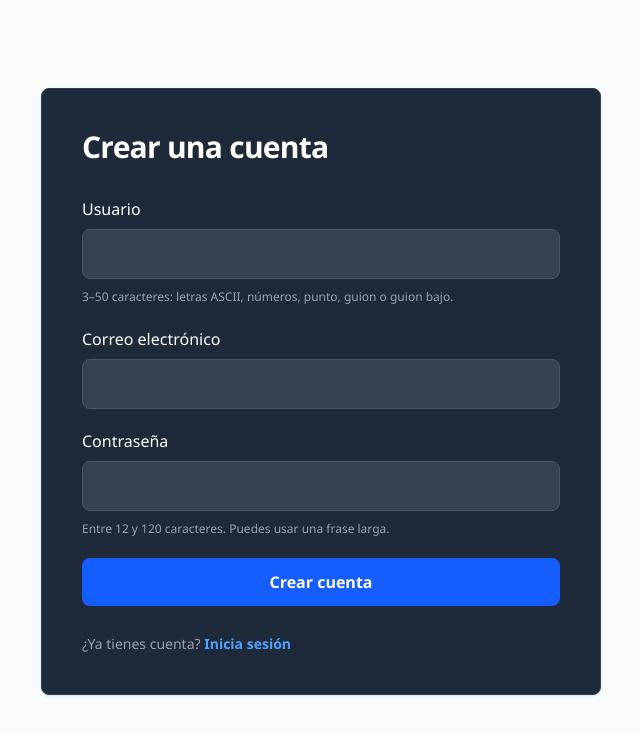
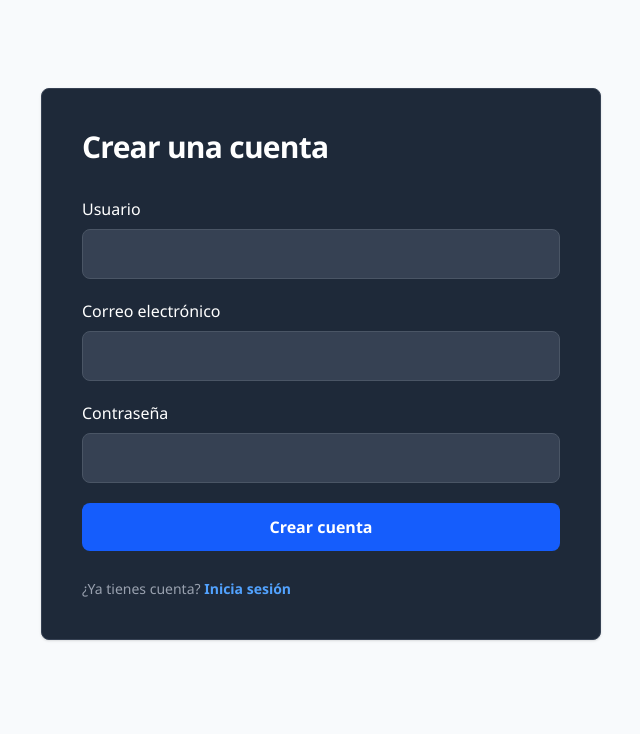
Before and after one commit to David168247/Bluecore-technicaltest-frontend, an Angular app: page /registro in a window 1280 px wide. Shown: the top 734 px of the page, without its empty margins (319-959 px from the left). Built offline with nearby package versions, Linux system fonts and the light colour scheme.

Commit message:
refactor: simplificar formularios de acceso y documentación

```diff
--- a/src/app/features/auth/login/login.html
+++ b/src/app/features/auth/login/login.html
@@ -1,6 +1,6 @@
 <app-auth-layout
   title="Inicia sesión en tu cuenta"
-  subtitle="Ingresa con tu usuario o correo electrónico."
+  subtitle="Ingresa con tu usuario y contraseña."
 >
   @if (expired) {
   <p class="notice" role="status">
@@ -16,10 +16,10 @@
     [attr.aria-busy]="busy()"
   >
     <label class="field"
-      >Usuario o correo
+      >Usuario
       <input
         class="input"
-        formControlName="usernameOrEmail" placeholder="usuario o correo@ejemplo.com"
+        formControlName="usernameOrEmail" placeholder="Tu usuario"
         autocomplete="username"
         maxlength="250"
         [attr.aria-invalid]="form.controls.usernameOrEmail.touched && form.controls.usernameOrEmail.invalid"
@@ -28,7 +28,7 @@
       @if (form.controls.usernameOrEmail.touched &&
       form.controls.usernameOrEmail.invalid) {
       <span id="login-identifier-error" class="field-error"
-        >Ingresa tu usuario o correo (máximo 250 caracteres).</span
+        >Ingresa tu usuario.</span
       >
       }
     </label>
@@ -45,7 +45,7 @@
       />
       @if (form.controls.password.touched && form.controls.password.invalid) {
       <span id="login-password-error" class="field-error"
-        >Ingresa tu contraseña (máximo 120 caracteres).</span
+        >Ingresa tu contraseña.</span
       >
       }
     </label>
--- a/src/app/features/auth/register/register.html
+++ b/src/app/features/auth/register/register.html
@@ -26,13 +26,7 @@
         aria-describedby="register-user-hint"
         [attr.aria-invalid]="form.controls.username.touched && form.controls.username.invalid"
       />
-      <span
-        id="register-user-hint"
-        class="hint"
-        [class.field-error]="form.controls.username.touched && form.controls.username.invalid"
-        >3–50 caracteres: letras ASCII, números, punto, guion o guion
-        bajo.</span
-      >
+@if (form.controls.username.touched && form.controls.username.invalid) { <span id="register-user-hint" class="field-error">Ingresa un usuario válido.</span> }
     </label>
     <label class="field"
       >Correo electrónico
@@ -47,7 +41,7 @@
       />
       @if (form.controls.email.touched && form.controls.email.invalid) {
       <span id="register-email-error" class="field-error"
-        >Ingresa un correo válido de hasta 250 caracteres.</span
+        >Ingresa un correo válido.</span
       >
       }
     </label>
@@ -62,12 +56,7 @@
         aria-describedby="register-password-hint"
         [attr.aria-invalid]="form.controls.password.touched && form.controls.password.invalid"
       />
-      <span
-        id="register-password-hint"
-        class="hint"
-        [class.field-error]="form.controls.password.touched && form.controls.password.invalid"
-        >Entre 12 y 120 caracteres. Puedes usar una frase larga.</span
-      >
+@if (form.controls.password.touched && form.controls.password.invalid) { <span id="register-password-hint" class="field-error">Usa una contraseña de al menos 12 caracteres.</span> }
     </label>
     <button class="btn w-full" type="submit" [disabled]="busy()">
       {{ busy() ? 'Creando cuenta…' : 'Crear cuenta' }}
```
Also changed, not shown: 1 other file (tests, documents, lock files or other folders).
